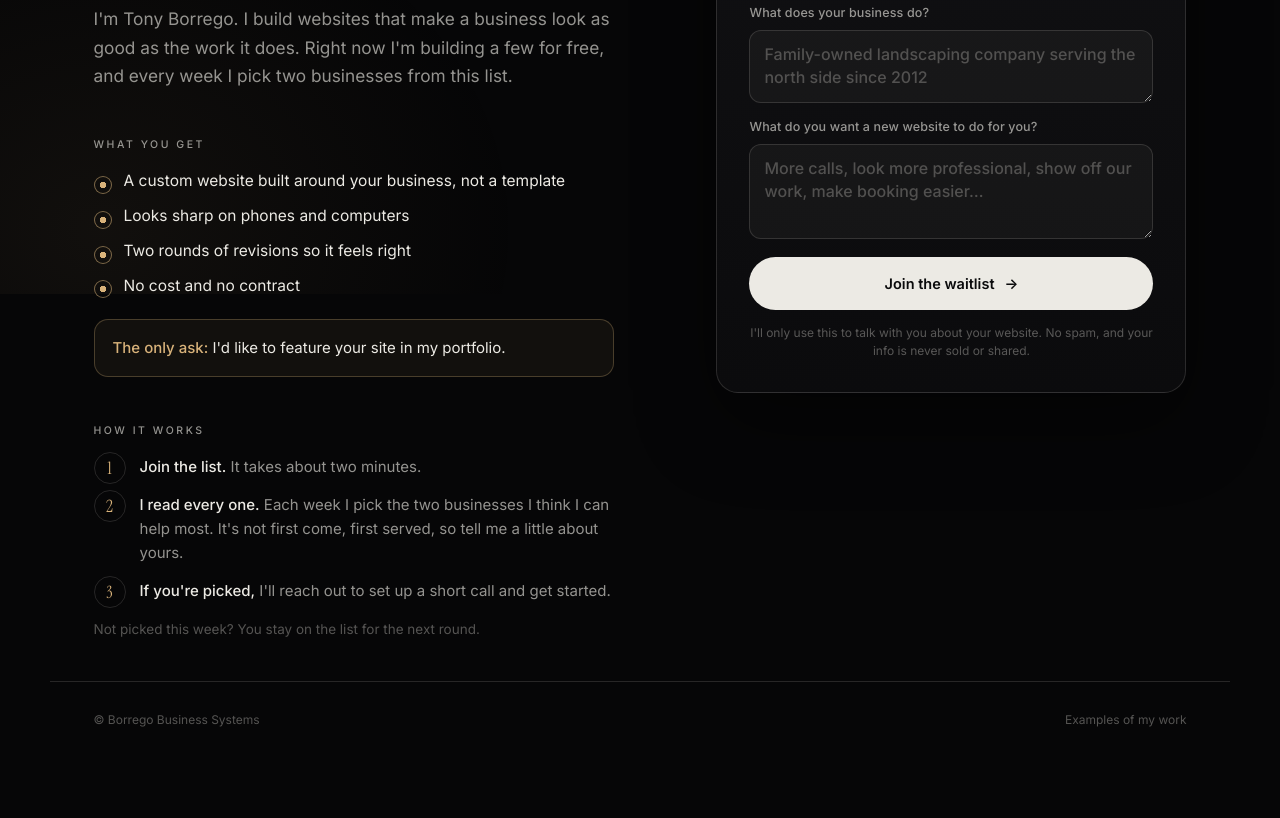
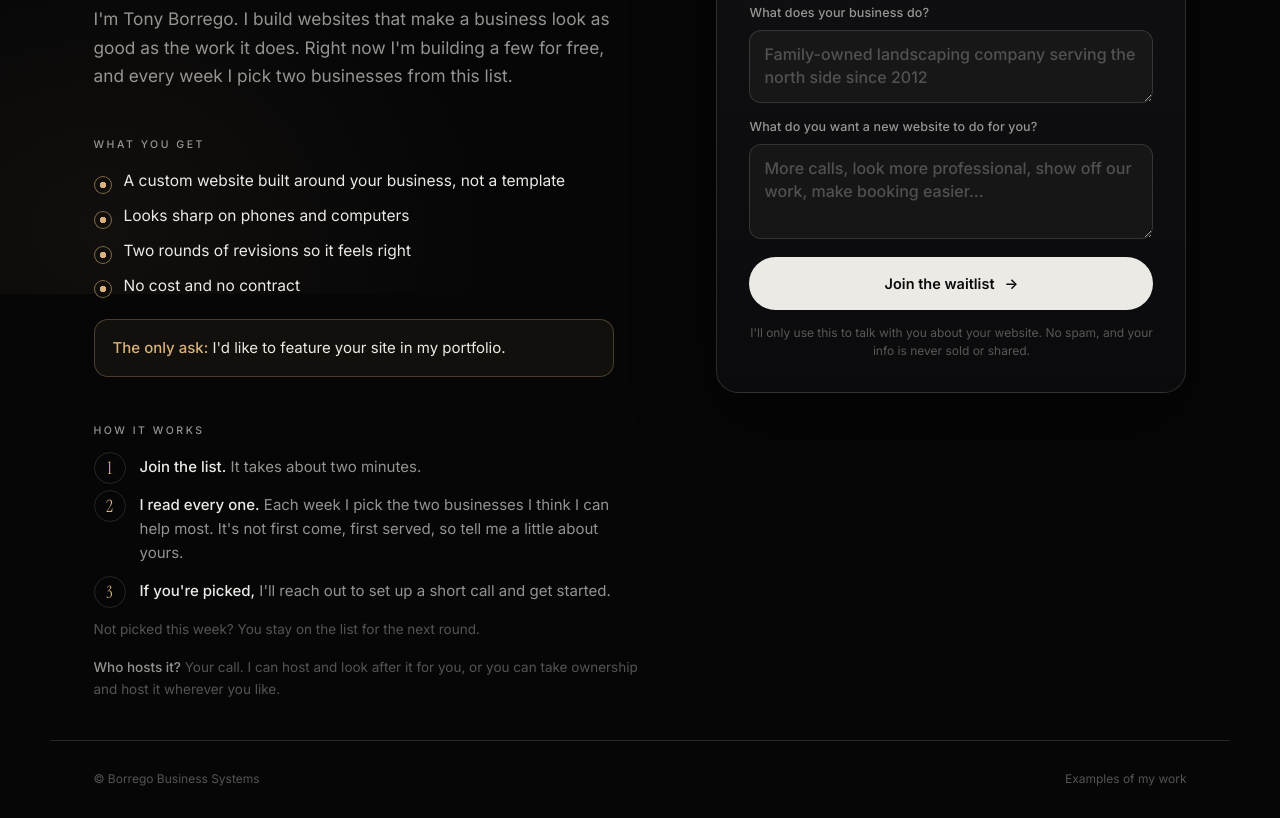
Before and after one commit to tborrego74/flagship-showroom, a website: page waitlist/index.html in a window 1280 px wide. Shown: the part 506-1324 px from the top of the page. Before the commit the page ends 1265 px from the top, so only its background shows below. Drawn offline with Linux system fonts and the light colour scheme.

Commit message:
Remove founding rates line, add hosting note to waitlist (#3)
* Add the free website waitlist page and a Waitlist section on /admin

Co-Authored-By: Claude Opus 5.5 <noreply@anthropic.com>
Claude-Session: https://claude.ai/code/session_01AeHDHUoZYhMKojEwU1uc6V

* Remove the founding rates line and add a hosting note to the waitlist

Co-Authored-By: Claude Opus 5.5 <noreply@anthropic.com>
Claude-Session: https://claude.ai/code/session_01AeHDHUoZYhMKojEwU1uc6V

---------

Co-authored-by: Claude <noreply@anthropic.com>

```diff
--- a/waitlist/index.html
+++ b/waitlist/index.html
@@ -63,6 +63,7 @@
       <li><b>If you're picked,</b> I'll reach out to set up a short call and get started.</li>
     </ol>
     <p class="note">Not picked this week? You stay on the list for the next round.</p>
+    <p class="note"><b>Who hosts it?</b> Your call. I can host and look after it for you, or you can take ownership and host it wherever you like.</p>
   </section>
 
   <section class="formcard" id="join">
--- a/waitlist/waitlist.css
+++ b/waitlist/waitlist.css
@@ -48,6 +48,7 @@ h2{font-size:10.5px;letter-spacing:.24em;text-transform:uppercase;color:var(--di
 .steps li b{color:var(--paper);font-weight:500}
 .steps li::before{content:counter(s);position:absolute;left:0;top:-3px;width:30px;height:30px;border-radius:50%;border:1px solid var(--line);display:grid;place-items:center;font-family:var(--serif);font-size:17px;color:var(--gold)}
 .note{margin-top:16px;font-size:13.5px;color:var(--faint)}
+.note b{color:var(--dim);font-weight:500}
 
 .formcard{background:linear-gradient(180deg,rgba(20,20,23,.92),rgba(12,12,14,.92));border:1px solid var(--line);border-radius:22px;padding:clamp(22px,2.6vw,32px);
   box-shadow:0 30px 80px rgba(0,0,0,.45);backdrop-filter:blur(14px);-webkit-backdrop-filter:blur(14px)}
```
Also changed, not shown: index.html (+0 -1 lines).
